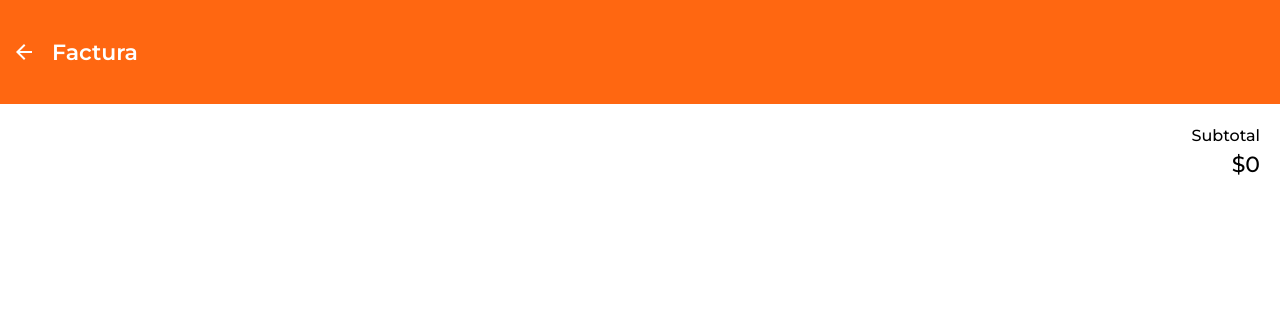
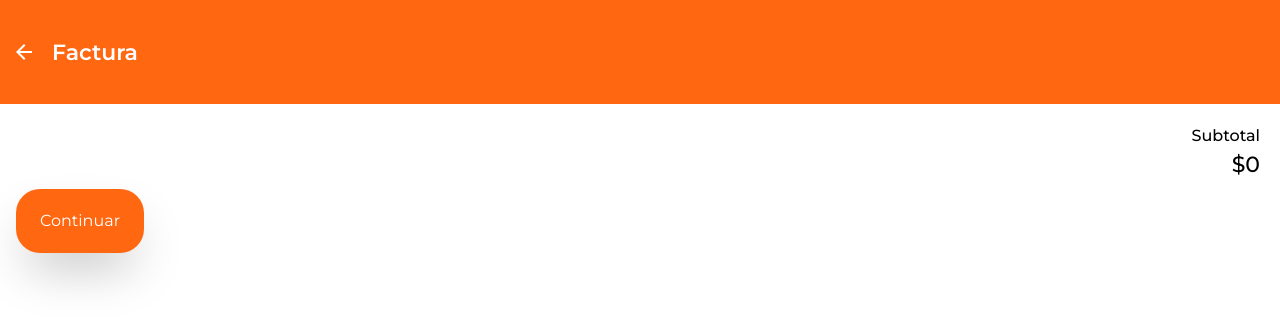
Before and after one commit to No-Country/s12-25-t-java-next, a Next.js app in the folder Frontend/: page /bill in a window 1280 px wide. Shown: the top 324 px of the page. Built offline with nearby package versions, Linux system fonts and the light colour scheme.

Commit message:
Update page.tsx

```diff
--- a/Frontend/src/app/bill/page.tsx
+++ b/Frontend/src/app/bill/page.tsx
@@ -1,15 +1,15 @@
 "use client"
+import Button from "@/components/Button";
 import HeaderBack from "@/components/Header/HeaderBack";
 import { useCartStore } from "@/store/cart";
 
 export default function BillPages() {
   const {cart,subtotal} = useCartStore()
   const total = subtotal()
-  console.log(cart)
 
   return (
-    <section className="bg-white">
-      <HeaderBack text="Factura" />
+    <section className="bg-white ">
+      <HeaderBack text="Factura " />
       <div className="px-5 mt-5">
         {cart.map((product) => (
           <div key={product.id}>
@@ -28,6 +28,9 @@ export default function BillPages() {
           <span className="text-[22px] font-medium font-sans">${total}</span>
         </div>
       </div>
+      <div className="px-4 mt-2">
+      <Button variant="primary" text="Continuar"/>
+      </div>
     </section>
   );
 }
```
